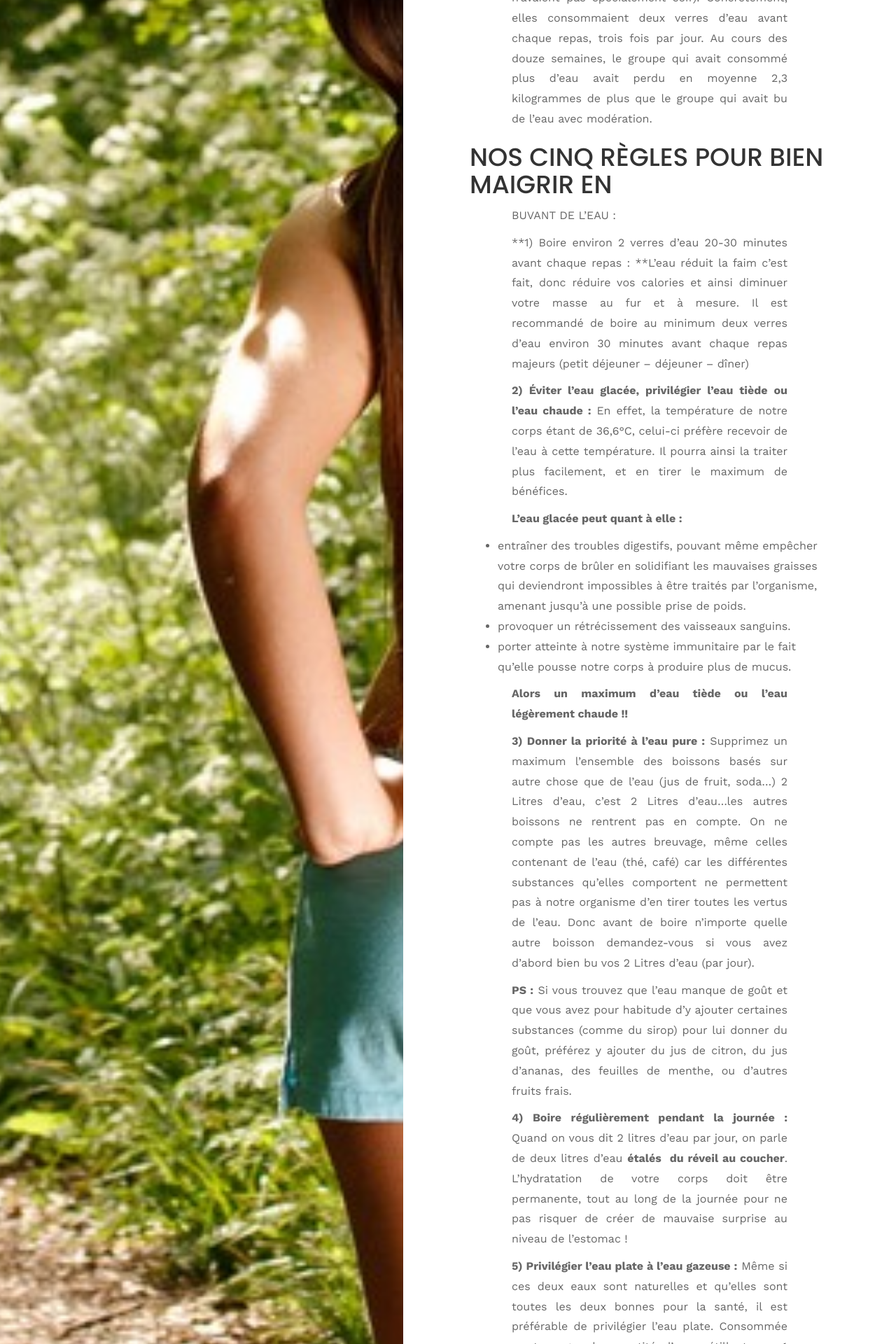
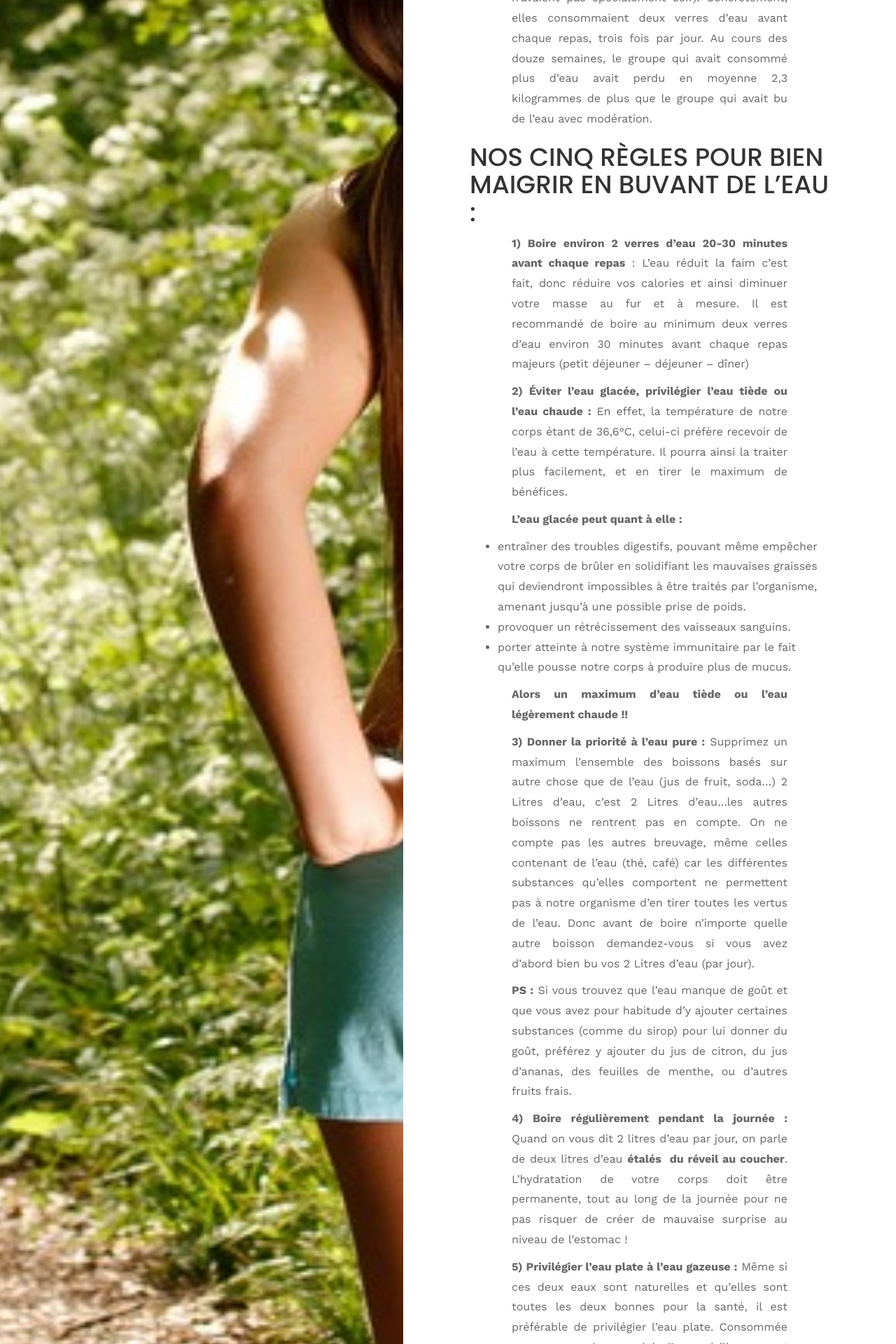
Before and after one commit to phildaponte/odemard, a Jekyll site: the page built from _posts/2017-07-10-perdre-du-poids-en-buvant-de-l-eau-est-ce-que-ca-marche-vraiment-.md, in a window 1280 px wide. Shown: the part 827-2747 px from the top of the page at 70% size. Built offline with Jekyll 4.4.1, drawn with Linux system fonts in a browser that asks for light colours; comment, search, counter and statistics services are not loaded.

```diff
--- a/_posts/2017-07-10-perdre-du-poids-en-buvant-de-l-eau-est-ce-que-ca-marche-vraiment-.md
+++ b/_posts/2017-07-10-perdre-du-poids-en-buvant-de-l-eau-est-ce-que-ca-marche-vraiment-.md
@@ -21,11 +21,9 @@ jour.
 Au cours des douze semaines, le groupe qui avait consommé plus d’eau avait perdu en
 moyenne 2,3 kilogrammes de plus que le groupe qui avait bu de l’eau avec modération.
 
-# NOS CINQ RÈGLES POUR BIEN MAIGRIR EN
+# NOS CINQ RÈGLES POUR BIEN MAIGRIR EN BUVANT DE L’EAU :
 
-BUVANT DE L’EAU :
-
-**1) Boire environ 2 verres d’eau 20-30 minutes avant chaque repas : **L’eau réduit la faim c’est fait, donc réduire vos calories et ainsi diminuer votre masse
+**1) Boire environ 2 verres d’eau 20-30 minutes avant chaque repas** : L’eau réduit la faim c’est fait, donc réduire vos calories et ainsi diminuer votre masse
 au fur et à mesure.
 Il est recommandé de boire au minimum deux verres d’eau environ 30 minutes avant
 chaque repas majeurs (petit déjeuner – déjeuner – dîner)
```
